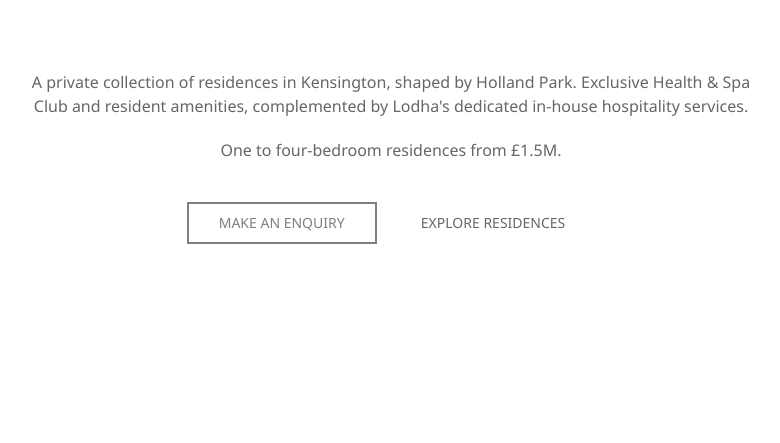
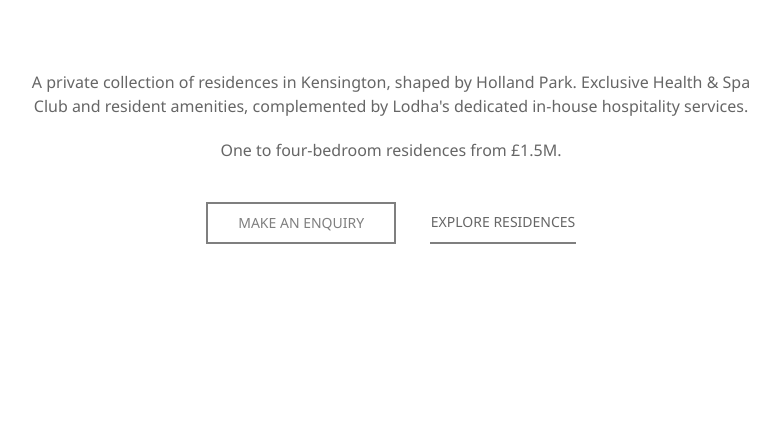
Before and after one commit to Jay4G/Web-LP, a PHP site: page / in a window 1280 px wide. Shown: the part 872-1315 px from the top of the page, without its empty margins (249-1029 px from the left). Run offline with PHP 8.4, Linux system fonts and the light colour scheme; some libraries are stand-ins or nearby versions.

Commit message:
Add residence-dec class and styles
Add a new CSS class (.residence-dec) and apply it to the "Explore Residences" button. The HTML update adds the class on the anchor in index.html, and style.css defines a bottom border, small padding, and left margin to adjust the button's appearance.

```diff
--- a/index.html
+++ b/index.html
@@ -87,7 +87,7 @@
             </a>
 
             <a href="#residences"
-               class="uk-button">
+               class="uk-button residence-dec">
                 Explore Residences
             </a>
         </div>
--- a/style.css
+++ b/style.css
@@ -24,3 +24,8 @@ header nav{
     color: white;
     border: 2px solid #7F7F7F;
 }
+.residence-dec{
+    border-bottom: 2px solid #7f7f7f;
+    padding: 0.5px;
+    margin-left: 20px;
+}
```
